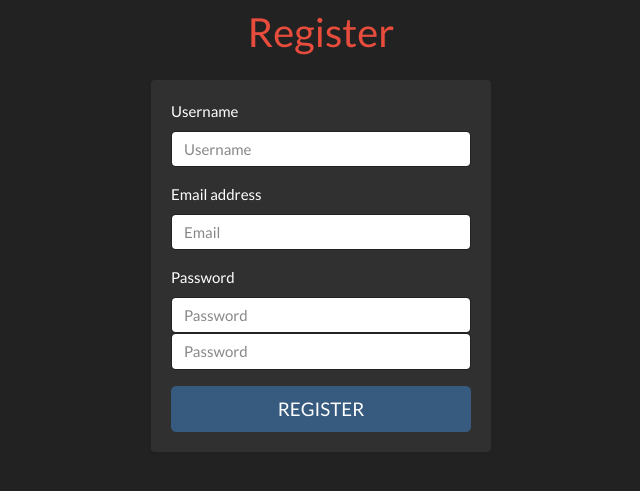
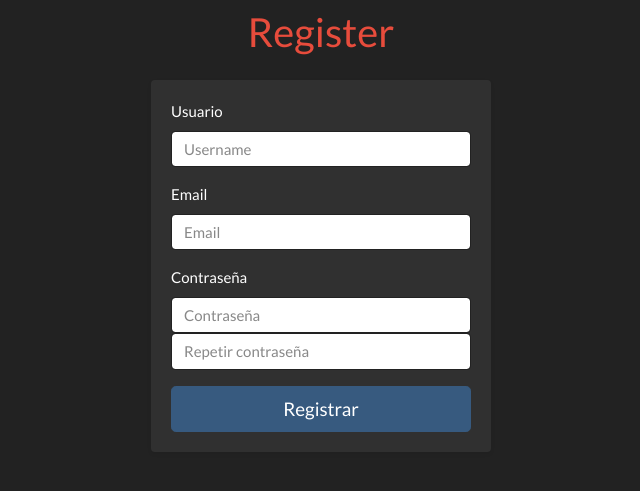
Before and after one commit to juanmicl/pozo_league, a CodeIgniter app: page /database/register in a window 1280 px wide. Shown: the part 139-630 px from the top of the page, without its empty margins (319-959 px from the left). Run offline with CodeIgniter, Linux system fonts and the light colour scheme; some libraries are stand-ins or nearby versions.

Commit message:
register fix

```diff
--- a/application/models/Users_model.php
+++ b/application/models/Users_model.php
@@ -39,7 +39,7 @@ class Users_model extends CI_Model
 
     public function setUser($username, $hash, $email)
     {
-        $sql = "INSERT INTO `users` (`id`, `username`, `password`, `email`, `rank`, `token`, `points`, `telegram`, `avatar`, `style_name`) VALUES (NULL, ?, ?, ?, '0', '0', '0', '', '', '');";
+        $sql = "INSERT INTO `users` (`id`, `username`, `password`, `email`, `rank`, `token`, `points`, `discord`, `avatar`, `style_name`) VALUES (NULL, ?, ?, ?, '0', '0', '0', '', '', '');";
         return $this->db->query($sql, [$username, $hash, $email]);
     }
 
--- a/application/views/auth/register.php
+++ b/application/views/auth/register.php
@@ -14,23 +14,23 @@ new ClipboardJS('.btn');
             <div class="card-body">
                 <form name="reg" action="?" method="POST">
                     <div class="form-group">
-                        <label for="exampleInputEmail1">Username</label>
+                        <label for="exampleInputEmail1">Usuario</label>
                         <input type="text" class="form-control" name="username" placeholder="Username" required>
                     </div>
                     <div class="form-group">
-                        <label for="exampleInputEmail1">Email address</label>
+                        <label for="exampleInputEmail1">Email</label>
                         <input type="email" class="form-control" name="email" placeholder="Email" required>
                     </div>
                     <div class="form-group">
-                        <label for="exampleInputEmail1">Password</label>
-                        <input type="password" class="form-control" name="pass" placeholder="Password" required>
-                        <input type="password" class="form-control" name="rpass" placeholder="Password" required>
+                        <label for="exampleInputEmail1">Contraseña</label>
+                        <input type="password" class="form-control" name="pass" placeholder="Contraseña" required>
+                        <input type="password" class="form-control" name="rpass" placeholder="Repetir contraseña" required>
                     </div>
                     <div class="form-group">
                         <div id="g-recaptcha"></div>
                     </div>
                     <button type="submit" class="btn btn-primary btn-lg btn-block mt-2"
-                        name="register">REGISTER</button>
+                        name="register">Registrar</button>
                 </form>
             </div>
         </div>
```
